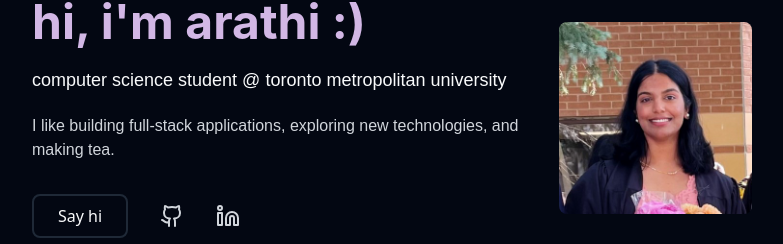
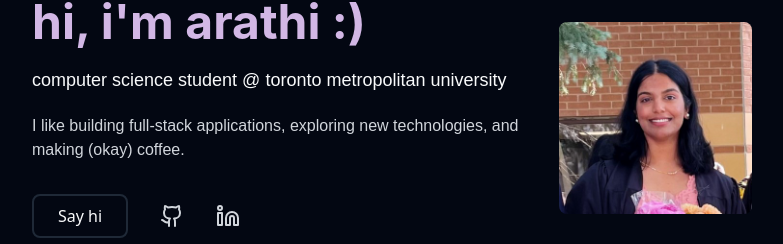
Before and after one commit to avallip443/arathi, a React (Vite) app: page / in a window 1280 px wide. Shown: the part 106-350 px from the top of the page, without its empty margins (248-1031 px from the left). Built offline with nearby package versions, Linux system fonts and the light colour scheme.

Commit message:
update caption

```diff
--- a/src/components/about/About.tsx
+++ b/src/components/about/About.tsx
@@ -16,7 +16,7 @@ const About: React.FC = () => {
 
           <p className="text-gray-300 pb-8">
             I like building full-stack applications, exploring new technologies,
-            and making tea.
+            and making (okay) coffee.
           </p>
 
           <div className="flex gap-6 md:gap-8 items-center">
```
